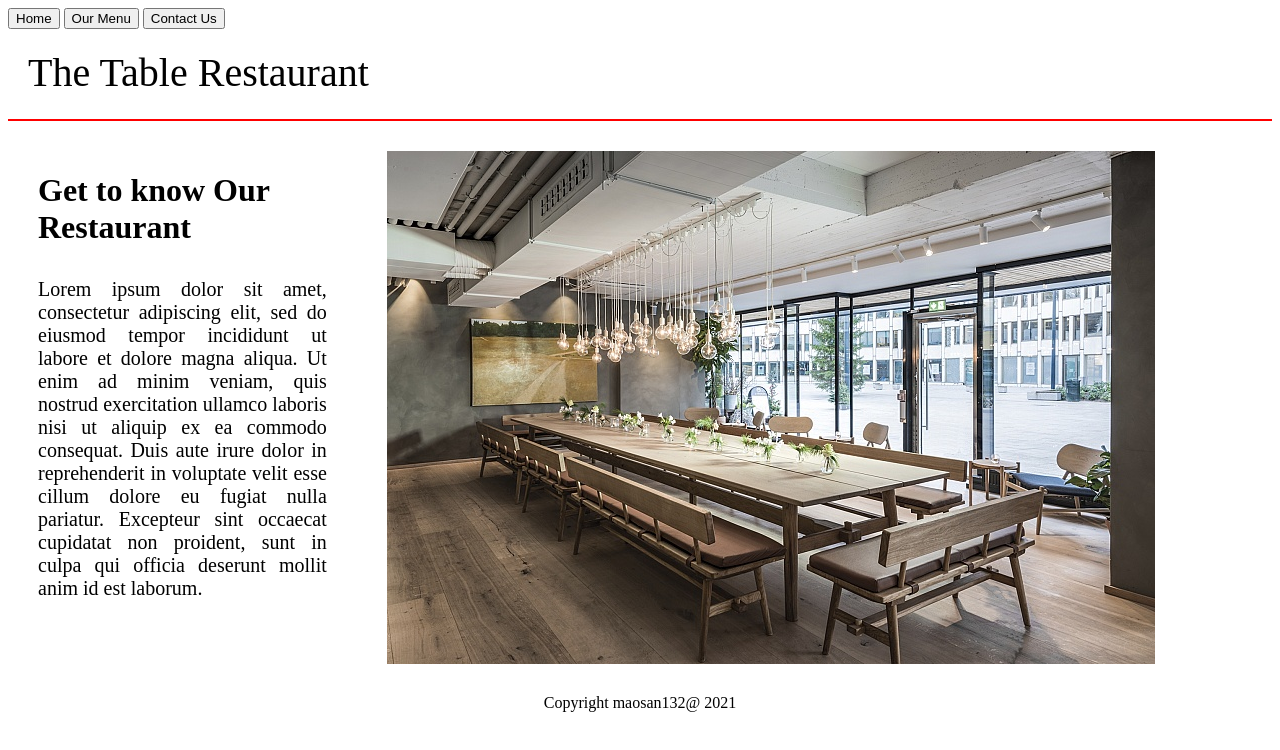
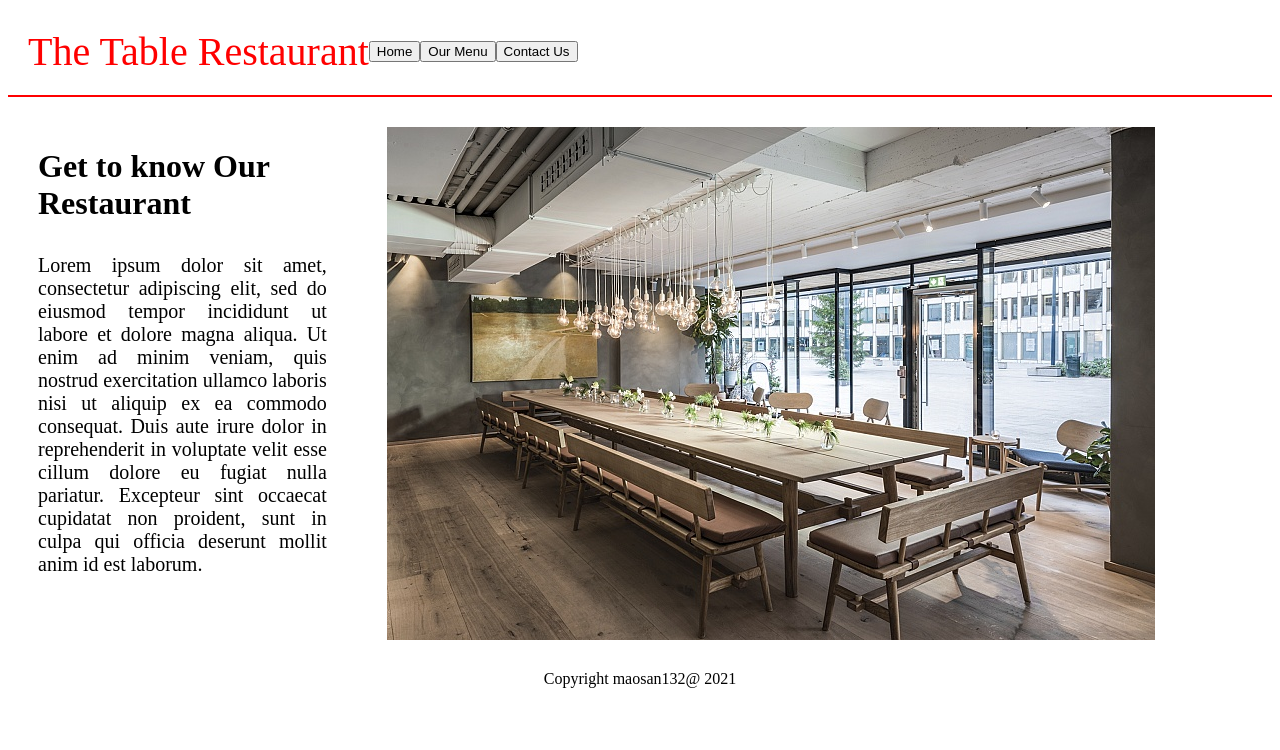
Before and after one commit to maosan132/restaurant-page, a website built with webpack: page dist/index.html in a window 1280 px wide. Built offline with nearby package versions, Linux system fonts and the light colour scheme.

Commit message:
refactor(restaurant): :zap: Working tabs
NOw works the tabs, shows content and hides previous page, and always shows nav and footer

```diff
--- a/src/index.js
+++ b/src/index.js
@@ -1,11 +1,11 @@
 import './style.css';
-import { callPage, createNav, createFooter } from './page-load';
+import { callPage, createFooter } from './page-load';
 import homePage from './home';
 
 const container = document.getElementById('content');
 
 const createMenuTabs = () => {
-  const tabs = document.createElement('div');
+  const tabs = document.createElement('span');
   tabs.className = 'tabsContainer';
   tabs.innerHTML = `
     <button class="menulink" id="home">Home</button>
@@ -15,11 +15,15 @@ const createMenuTabs = () => {
   return tabs;
 };
 
+const createNav = () => {
+  console.log('inside create nav');
+  const nav = document.createElement('nav');
+  nav.innerHTML = '<span>The Table Restaurant<span>';
+  nav.appendChild(createMenuTabs())
+  return nav;
+};
+
 function init() {
-  container.appendChild(createMenuTabs());
-  // container.appendChild(createNav());
-  // nav.appendChild(createMenuTabs());
-  // container.append(homePage(), createFooter());
   container.append(createNav(), homePage(), createFooter());
 
   const home = document.getElementById('home');
--- a/src/page-load.js
+++ b/src/page-load.js
@@ -2,34 +2,29 @@ import contactPage from './contact';
 import homePage from './home';
 import menuPage from './menu';
 
-
-const createNav = () => {
-  console.log('dasdf')
-  const nav = document.createElement('nav');
-  nav.innerHTML = 'The Table Restaurant'
-  return nav;
-};
-
-const createFooter= () => {
+const createFooter = () => {
   const footer = document.createElement('footer');
   footer.innerHTML = 'Copyright maosan132@ 2021';
   return footer;
 };
 
+const replaceElem = newElem => {
+  const container = document.getElementById('content');
+  const oldElem = container.getElementsByTagName('div')[1];
+  container.replaceChild(newElem, oldElem);
+  return container;
+};
+
 const callPage = (event) => {
-  const container = document.getElementById('content');
-  container.innerHTML = '';
-  console.log(event.target);
-
   switch (event.target.id) {
     case 'home':
-      container.append(homePage())
+      replaceElem(homePage());
       break;
     case 'menu':
-      container.appendChild(menuPage())
+      replaceElem(menuPage());
       break;
     case 'contact':
-      container.appendChild(contactPage())
+      replaceElem(contactPage());
       break;
     default:
       break;
@@ -37,4 +32,4 @@ const callPage = (event) => {
 };
 
 // export default callPage;
-export {callPage, createFooter, createNav};
+export { callPage, createFooter };
--- a/src/style.css
+++ b/src/style.css
@@ -20,9 +20,49 @@ nav {
   grid-area: nav;
   border-bottom: 2px solid;
   border-color: red;
-  height: 50px;
   padding: 20px;
   font-size: 40px;
+  position: relative;
+  display: flex;
+  flex-direction: row;
+  flex-wrap: nowrap;
+  justify-content: normal;
+  align-items: stretch;
+  align-content: center;
+}
+
+nav span {
+  display: block;
+  flex-grow: 0;
+  flex-shrink: 1;
+  flex-basis: auto;
+  align-self: auto;
+  order: 0;
+}
+
+nav span:first-child {
+  color: red;
+}
+.tabsContainer {
+    /*float: right;
+ position: absolute;
+  bottom: 0;
+  right: 25%; */
+  display: flex;
+  flex-direction: row;
+  flex-wrap: nowrap;
+  justify-content: center;
+  align-items: center;
+  align-content: space-between;
+}
+
+.tabsContainer button {
+  display: block;
+  flex-grow: 0;
+  flex-shrink: 1;
+  flex-basis: auto;
+  align-self: auto;
+  order: 0;
 }
 
 .title {
@@ -68,7 +108,8 @@ nav {
   align-items: center;
   justify-items: center;
   color: gray;
-  padding: 10px 0;
+  /*padding: 10px 0;*/
+  max-width: 300px;
 }
 
 h2 {
```
Also changed, not shown: src/helper.js (+7 -0 lines), dist/bundle.js, 1 other file.
